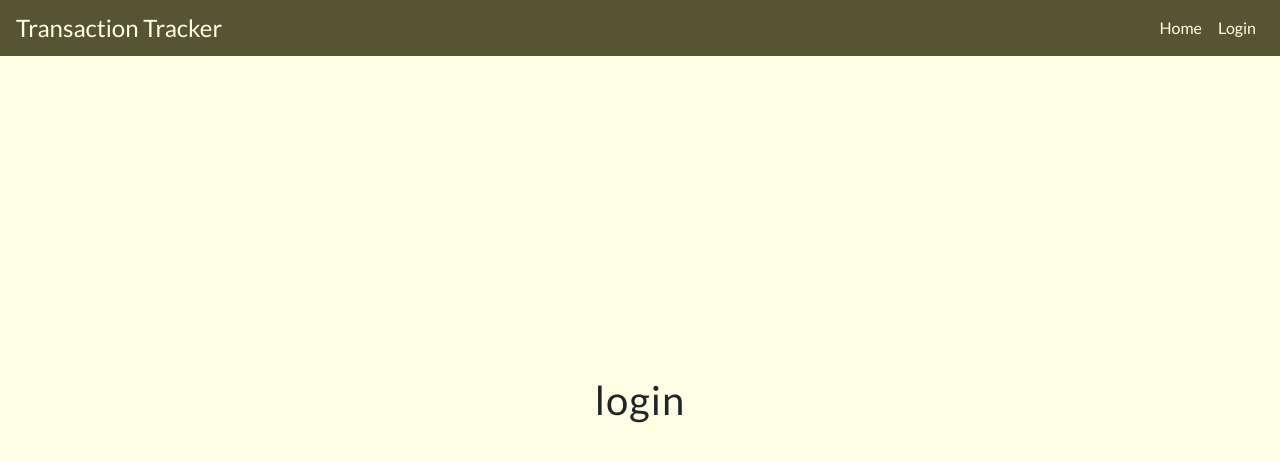
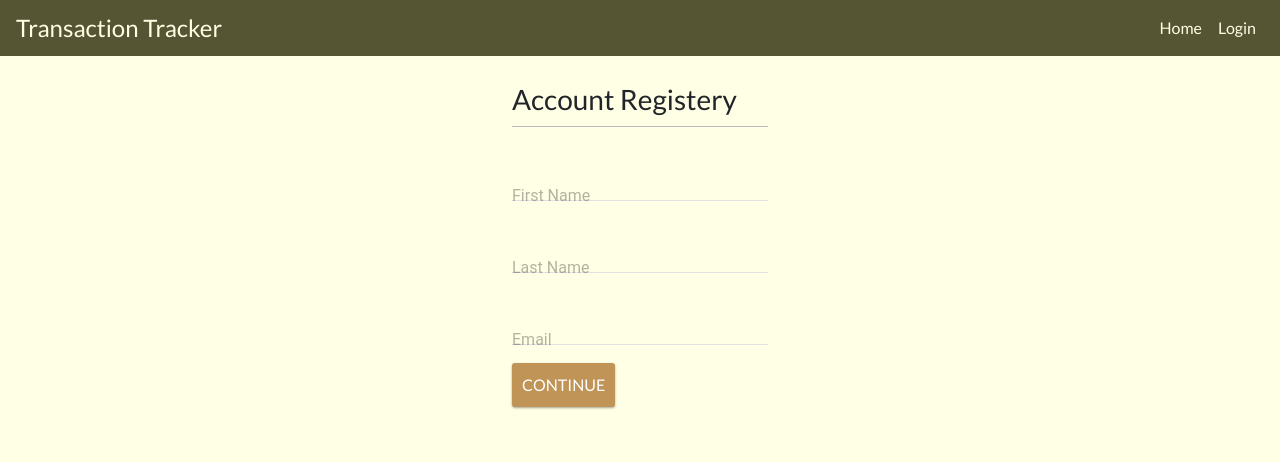
Before and after one commit to ZachPfeifer/React-Expense-Tracker, a React (Create React App) app: page /React-Expense-Tracker/login in a window 1280 px wide. Shown: the top 462 px of the page. Built offline with nearby package versions, Linux system fonts and the light colour scheme; the HTML template or start-up script is replaced by a standard one.

Commit message:
MVP Register Account (UI)

```diff
--- a/package.json
+++ b/package.json
@@ -12,6 +12,7 @@
     "chart.js": "^2.9.3",
     "chartjs-plugin-lineheight-annotation": "^0.3.5",
     "gh-pages": "^2.2.0",
+    "material-ui": "^0.20.2",
     "numeral": "^2.0.6",
     "react": "^16.12.0",
     "react-chartjs-2": "^2.9.0",
--- a/src/App.css
+++ b/src/App.css
@@ -70,6 +70,14 @@ h4 {
   margin-top: 28rem;
 }
 
+.login-wrapper {
+  margin-top: -20rem;
+}
+
+.confirm-wrapper {
+  margin-top: 20rem;
+}
+
 @media(max-width: 766px) {
   .wrapper {
     margin-top: 50rem;
@@ -128,6 +136,7 @@ input[type='text'], input[type='number'] {
 
 .btn {
   cursor: pointer;
+  text-decoration: none;
   background-color: var(--darkGold);
   box-shadow: var(--box-shadow);
   color: var(--mainWhite);
@@ -137,6 +146,11 @@ input[type='text'], input[type='number'] {
   margin: 10px 0 30px;
   padding: 10px;
   width: 100%;
+}
+
+.btn a:visited, a:link {
+  text-decoration: none;
+  color: var(--mainWhite);
 }
 
 .btn:focus, .delete-btn:focus {
@@ -444,3 +458,53 @@ input[type='text'], input[type='number'] {
 }
 
 /* END OF CHART */
+
+/* SECTION Login */
+
+.btn-continue {
+  position: relative;
+  cursor: pointer;
+  /* height: 40px; */
+  background-color: var(--darkGold);
+  box-shadow: var(--box-shadow);
+  color: var(--mainWhite);
+  border: 0;
+  border-radius: 3px;
+  opacity: 1;
+  font-size: 16px;
+  letter-spacing: 0px;
+  text-transform: uppercase;
+  font-weight: 500;
+  user-select: none;
+  padding-left: 16px;
+  padding-right: 16px;
+  margin: 10px 0 30px;
+  padding: 10px;
+}
+
+.btn-back {
+  position: relative;
+  cursor: pointer;
+  background-color: var(--mainGrey);
+  box-shadow: var(--box-shadow);
+  color: var(--mainWhite);
+  border: 0;
+  border-radius: 3px;
+  opacity: 1;
+  font-size: 16px;
+  letter-spacing: 0px;
+  text-transform: uppercase;
+  font-weight: 500;
+  user-select: none;
+  padding-left: 16px;
+  padding-right: 16px;
+  margin: 10px 0 30px 30px;
+  padding: 10px;
+}
+
+/*
+display: block;
+width: 100%;
+*/
+
+/* END OF LOGIN */
--- /dev/null
+++ b/src/components/Login/Confirm.js
@@ -0,0 +1,74 @@
+import React, { Component } from 'react'
+import MuiThemeProvider from 'material-ui/styles/MuiThemeProvider'
+import { List, ListItem } from 'material-ui/List'
+
+
+export class Confirm extends Component {
+
+  continue = e => {
+    e.preventDefault();
+    //API SEND (FUTURE FEATURE)
+
+    this.props.nextStep()
+  }
+
+  back = e => {
+    e.preventDefault();
+    this.props.prevStep()
+  }
+
+  render() {
+    const { values: { firstName, lastName, email, occupation, city, bio } } = this.props;
+
+    return (
+      <MuiThemeProvider>
+        <div className="confirm-wrapper">
+          <h2>Confirm Your Information</h2>
+          <List>
+            <ListItem
+              primaryText="First Name"
+              secondaryText={firstName}
+            />
+            <br />
+            <ListItem
+              primaryText="Last Name"
+              secondaryText={lastName}
+            />
+            <br />
+            <ListItem
+              primaryText="Email"
+              secondaryText={email}
+            />
+            <br />
+            <ListItem
+              primaryText="Occupation"
+              secondaryText={occupation}
+            />
+            <br />
+            <ListItem
+              primaryText="City"
+              secondaryText={city}
+            />
+            <br />
+            <ListItem
+              primaryText="Bio"
+              secondaryText={bio}
+            />
+          </List>
+
+          <button
+            className="btn-continue"
+            onClick={this.continue}>
+            Confrim & Continue
+          </button>
+          <button
+            className="btn-back"
+            onClick={this.back}
+          >Back</button>
+        </div>
+      </MuiThemeProvider>
+    )
+  }
+}
+
+export default Confirm
--- /dev/null
+++ b/src/components/Login/FormPersonalDetails.js
@@ -0,0 +1,83 @@
+import React, { Component } from 'react'
+import MuiThemeProvider from 'material-ui/styles/MuiThemeProvider'
+import TextField from 'material-ui/TextField'
+
+
+export class FormPersonalDetails extends Component {
+
+  continue = e => {
+    e.preventDefault();
+    this.props.nextStep()
+  }
+
+  back = e => {
+    e.preventDefault();
+    this.props.prevStep()
+  }
+
+  render() {
+    const { values, handleChange } = this.props;
+
+    return (
+      <MuiThemeProvider>
+        <React.Fragment>
+          <TextField
+            hintText="Enter Your Occupation"
+            floatingLabelText="Occupation"
+            onChange={handleChange('occupation')}
+            defaultValue={values.occupation}
+          />
+          <br />
+          <TextField
+            hintText="Enter Your City"
+            floatingLabelText="City"
+            onChange={handleChange('city')}
+            defaultValue={values.city}
+          />
+          <br />
+          <TextField
+            hintText="Enter Your Bio"
+            floatingLabelText="Bio"
+            onChange={handleChange('bio')}
+            defaultValue={values.bio}
+          />
+          <br />
+          <button
+            className="btn-continue"
+            onClick={this.continue}>
+            Continue
+          </button>
+          <button
+            className="btn-back"
+            onClick={this.back}
+          >Back</button>
+        </React.Fragment>
+      </MuiThemeProvider>
+    )
+  }
+}
+
+//FIXME Trash
+// const styles = {
+//   button: {
+//     margin: 15,
+
+//     cursor: 'pointer',
+//     backgroundColor: '#bf9456!important',
+//     color: '#fff',
+//     border: 20,
+//     display: 'block',
+//     fontSize: 16
+//   }
+// }
+// cursor: pointer;
+// background - color: var(--darkGold);
+// box - shadow: var(--box - shadow);
+// color: var(--mainWhite);
+// border: 0;
+// display: block;
+// font - size: 16px;
+// margin: 10px 0 30px;
+// padding: 10px;
+// width: 100 %;
+export default FormPersonalDetails
--- /dev/null
+++ b/src/components/Login/FormUserDetails.js
@@ -0,0 +1,51 @@
+import React, { Component } from 'react'
+import MuiThemeProvider from 'material-ui/styles/MuiThemeProvider'
+import TextField from 'material-ui/TextField'
+
+
+export class FormUserDetails extends Component {
+
+  continue = e => {
+    e.preventDefault();
+    this.props.nextStep()
+  }
+
+  render() {
+    const { values, handleChange } = this.props;
+
+    return (
+      <MuiThemeProvider>
+        <React.Fragment>
+          <TextField
+            hintText="Enter Your First Name"
+            floatingLabelText="First Name"
+            onChange={handleChange('firstName')}
+            defaultValue={values.firstName}
+          />
+          <br />
+          <TextField
+            hintText="Enter Your Last Name"
+            floatingLabelText="Last Name"
+            onChange={handleChange('lastName')}
+            defaultValue={values.lastName}
+          />
+          <br />
+          <TextField
+            hintText="Enter Your Email"
+            floatingLabelText="Email"
+            onChange={handleChange('email')}
+            defaultValue={values.email}
+          />
+          <br />
+          <button
+            className="btn-continue"
+            onClick={this.continue}>
+            Continue
+          </button>
+        </React.Fragment>
+      </MuiThemeProvider>
+    )
+  }
+}
+
+export default FormUserDetails
--- /dev/null
+++ b/src/components/Login/Success.js
@@ -0,0 +1,34 @@
+import React, { Component } from 'react'
+import MuiThemeProvider from 'material-ui/styles/MuiThemeProvider'
+import { Link } from 'react-router-dom';
+
+
+export class Success extends Component {
+
+  continue = e => {
+    e.preventDefault();
+    //API SEND (FUTURE FEATURE)
+
+    this.props.nextStep()
+  }
+
+  back = e => {
+    e.preventDefault();
+    this.props.prevStep()
+  }
+
+  render() {
+    return (
+      <MuiThemeProvider>
+        <React.Fragment>
+          <h1>Thank You for Registering</h1>
+          <p>You now have an Personal Account With Transaction Tracker</p>
+          <button className="btn"><Link to="/React-Expense-Tracker/">Home</Link></button>
+        </React.Fragment>
+      </MuiThemeProvider>
+    )
+  }
+}
+
+
+export default Success
--- /dev/null
+++ b/src/components/Login/UserForm.js
@@ -0,0 +1,80 @@
+import React, { Component } from 'react'
+import FormUserDetails from './FormUserDetails'
+import FormPersonalDetails from './FormPersonalDetails'
+import Confirm from './Confirm'
+import Success from './Success'
+import Login from '../../pages/Login'
+
+
+export class UserForm extends Component {
+
+  state = {
+    step: 1,
+    firstName: "",
+    lastName: "",
+    email: "",
+    occupation: "",
+    city: "",
+    bio: "",
+  }
+  //Next Step
+  nextStep = () => {
+    const { step } = this.state;
+    this.setState({
+      step: step + 1
+    });
+  }
+
+  //Previous Step
+  prevStep = () => {
+    const { step } = this.state;
+    this.setState({
+      step: step - 1
+    });
+  }
+
+  //Handle form Change
+  handleChange = input => e => {
+    this.setState({ [input]: e.target.value });
+  }
+
+  render() {
+    const { step } = this.state
+    const { firstName, lastName, email, occupation, city, bio } = this.state
+    const values = { firstName, lastName, email, occupation, city, bio }
+
+    switch (step) {
+      case 1:
+        return (
+          <FormUserDetails
+            nextStep={this.nextStep}
+            handleChange={this.handleChange}
+            values={values}
+          />
+        )
+      case 2:
+        return (
+          <FormPersonalDetails
+            nextStep={this.nextStep}
+            prevStep={this.prevStep}
+            handleChange={this.handleChange}
+            values={values}
+          />
+        )
+      case 3:
+        return (
+          <Confirm
+            nextStep={this.nextStep}
+            prevStep={this.prevStep}
+            values={values}
+          />
+        )
+      case 4:
+        return <Success />
+      default:
+        return <Login />
+    }
+  }
+}
+
+export default UserForm
--- a/src/pages/Login.js
+++ b/src/pages/Login.js
@@ -1,8 +1,12 @@
 import React from 'react'
+import UserForm from '../components/Login/UserForm'
 
 const Home = () => {
   return (
-    <h1>login</h1>
+    <div className="login-wrapper">
+      <h3>Account Registery</h3>
+      <UserForm />
+    </div>
   );
 }
 
```
Also changed, not shown: 2 other files (tests, documents, lock files or other folders).
